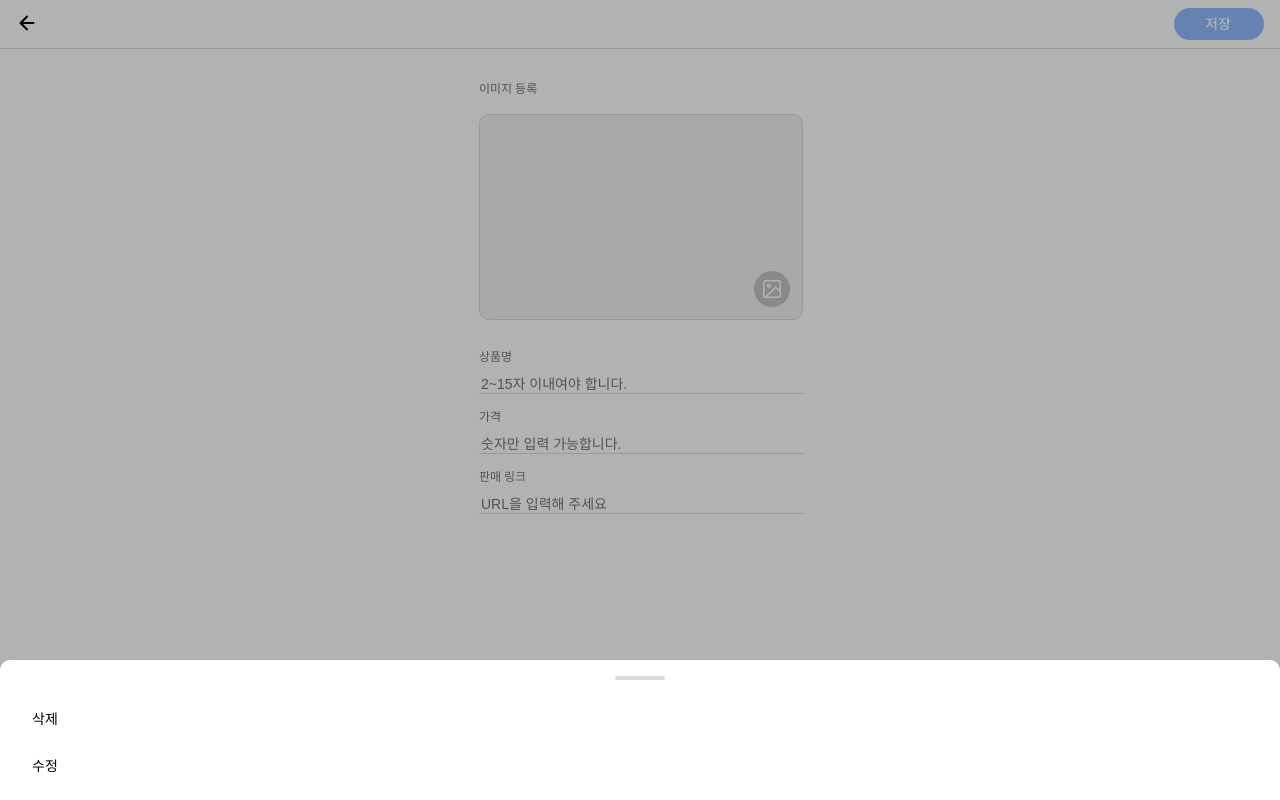
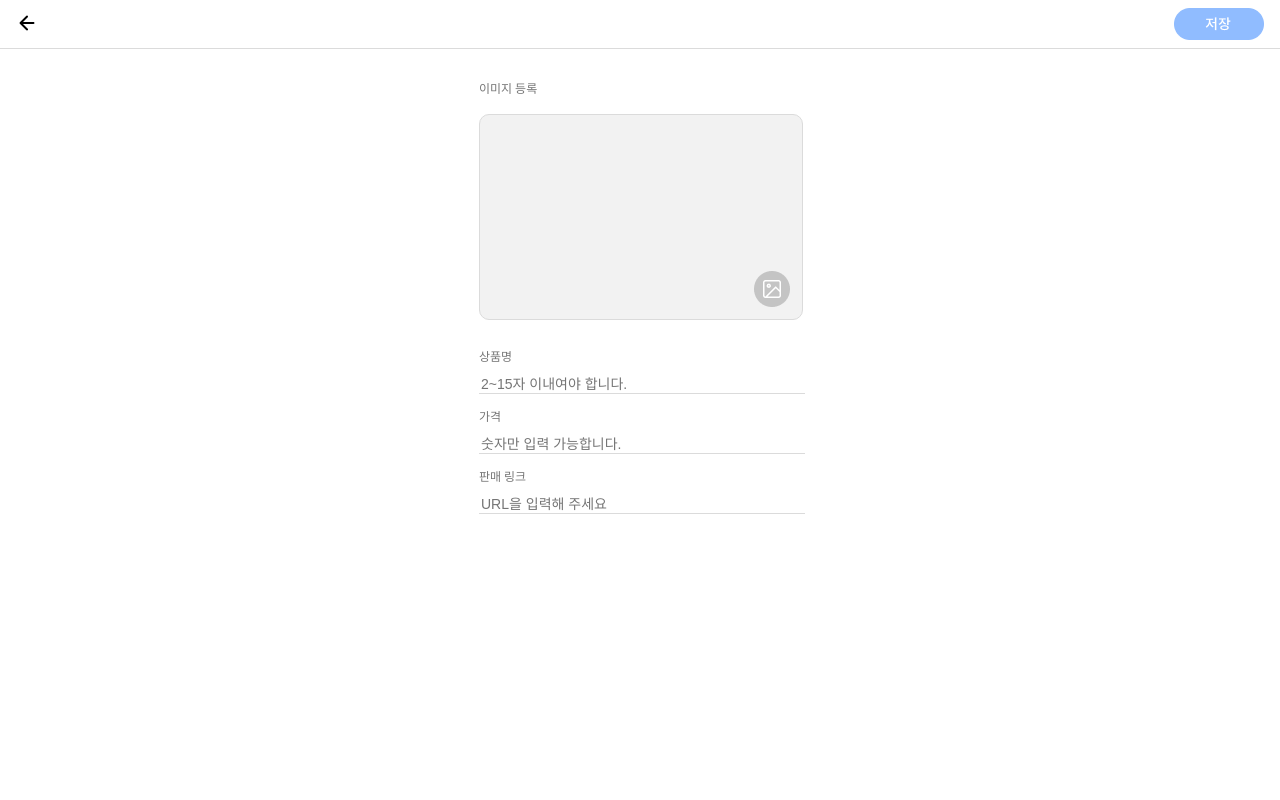
Before and after one commit to munseunggyu/triplus, a React (Create React App) app: page /jj in a window 1280 px wide. Built offline with nearby package versions, Linux system fonts and the light colour scheme.

Commit message:
feat: ProductUpload에서 PostModal지움

```diff
--- a/src/components/PostModal/index.jsx
+++ b/src/components/PostModal/index.jsx
@@ -22,7 +22,6 @@ const PostModalUl = styled.ul`
 	background-color: #fff;
 	border-top-left-radius: 10px;
 	border-top-right-radius: 10px;
-
 	&::before {
 		content: "";
 		position: absolute;
--- a/src/pages/ProductUpload/index.jsx
+++ b/src/pages/ProductUpload/index.jsx
@@ -4,7 +4,6 @@ import Header from "../../components/Header";
 import Prev from "../../components/Header/Prev";
 import saveBtn from "../../assets/images/save_button.png";
 import imgFile from "../../assets/images/file_gray.png";
-import PostModal from "../../components/PostModal";
 
 const SaveBtn = styled.button`
 	background: url(${saveBtn}) no-repeat;
@@ -127,7 +126,6 @@ export default function ProductUpload() {
 					<SalelinkInput placeholder="URL을 입력해 주세요"></SalelinkInput>
 				</SaleLink>
 			</MainUploadSection>
-			<PostModal />
 		</div>
 	);
 }
```
